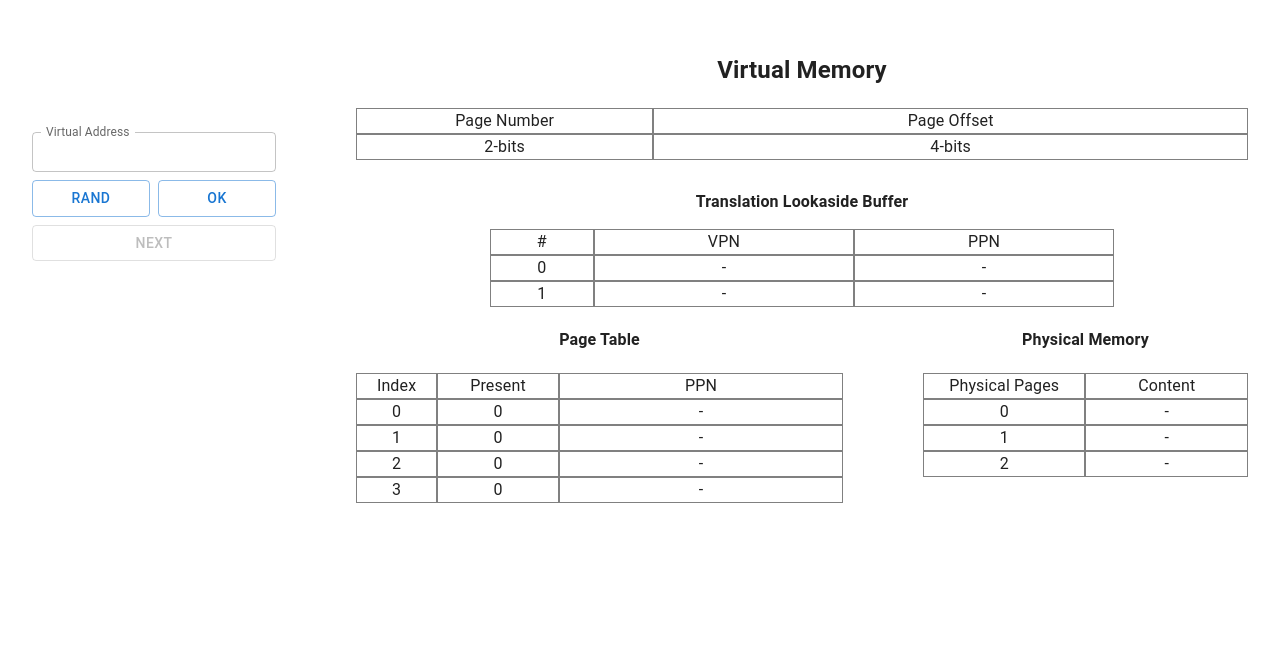
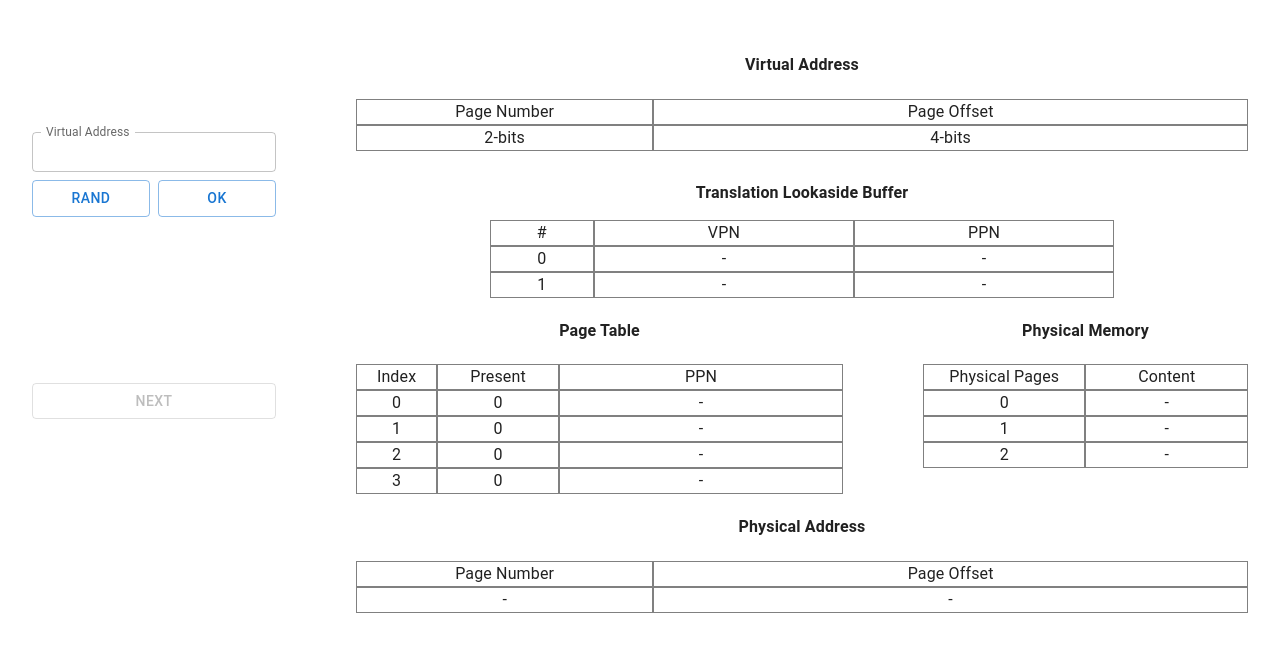
Before and after one commit to AndyCChen/VM-Demo, a React (Vite) app: page / in a window 1280 px wide. Shown: the top 652 px of the page. Built offline with nearby package versions, Linux system fonts and the light colour scheme.

Commit message:
save work

```diff
--- a/src/App.tsx
+++ b/src/App.tsx
@@ -1,4 +1,5 @@
 import { ChangeEvent, useReducer, useState } from 'react'
+import Box from '@mui/material/Box';
 import Grid from '@mui/material/Grid2'
 import TextField from '@mui/material/TextField';
 import Button from '@mui/material/Button';
@@ -77,8 +78,10 @@ function App() {
 		document.dispatchEvent(event)
 	}
 
+	const [message, setMessage] = useState<string>('')
 	const messasgeCallback = (msg: string) => {
 		console.log(msg)
+		setMessage(msg)
 	}
 
 	return (
@@ -115,6 +118,9 @@ function App() {
 							Ok
 						</Button>
 					</Stack>
+					<Box sx={{ height: '150px' }}>
+						{message}
+					</Box>
 					<Button
 						variant='outlined'
 						disabled={!state.nextToggle}
--- a/src/components/VmSim.tsx
+++ b/src/components/VmSim.tsx
@@ -30,8 +30,7 @@ enum VmState {
    PAGE_TABLE_ENTRY_PRESENT,
    PAGE_TABLE_SWAP,
    PAGE_EVICT,
-   TLB_END,
-   PAGE_TABLE_END,
+   END,
 }
 
 type VmSimProps = {
@@ -59,7 +58,7 @@ export default function VmSim({ virtualAddress, endCallback, msgCallback }: VmSi
 
    const [pageTable, setPageTable] = useState<PTB[]>(() => {
       const entries: PTB[] = []
-      for (let i = 0; i < CONFIG.PAGE_TBL_SIZE(); ++i) {
+      for (let i = 0; i < CONFIG.PAGE_TABLE_SIZE(); ++i) {
          entries.push({
             PPN: null,
             presentBit: false
@@ -79,6 +78,9 @@ export default function VmSim({ virtualAddress, endCallback, msgCallback }: VmSi
       return entries
    })
 
+   const [physicalPageNum, setPhysicalPageNum] = useState<string | null>(null)
+   const [pageOffset, setPageOffset] = useState<string | null>(null)
+
    const currentState = useRef<VmState>(VmState.TLB_SEARCH)
    const freePage = useRef<number>(-1) // index of a free physical page
    const freeTlbEntry = useRef<number>(-1) // index of a free tlb entry
@@ -87,7 +89,9 @@ export default function VmSim({ virtualAddress, endCallback, msgCallback }: VmSi
       switch (currentState.current) {
          // begin
          case VmState.TLB_SEARCH:
-            console.log('tlb search')
+            msgCallback('tlb search')
+            setPhysicalPageNum(null)
+            setPageOffset(null)
             if (tlb.find((entry) => entry.VPN === vpn) != undefined)
                currentState.current = VmState.TLB_HIT
             else
@@ -97,17 +101,17 @@ export default function VmSim({ virtualAddress, endCallback, msgCallback }: VmSi
 
          // tlb hit
          case VmState.TLB_HIT:
-            console.log('tlb hit')
-            currentState.current = VmState.TLB_END
+            msgCallback('tlb hit')
+            currentState.current = VmState.END
             break
 
          // tlb miss must reference page table
          case VmState.TLB_MISS:
-            console.log('tlb miss')
+            msgCallback('tlb miss')
             currentState.current = VmState.PAGE_TABLE_LOOKUP
             break
          case VmState.PAGE_TABLE_LOOKUP:
-            console.log('page table lookup', vpn)
+            msgCallback(`Lookup page table at index ${vpn}`)
             if (pageTable[vpn].presentBit)
                currentState.current = VmState.PAGE_TABLE_ENTRY_PRESENT
             else
@@ -118,23 +122,23 @@ export default function VmSim({ virtualAddress, endCallback, msgCallback }: VmSi
          case VmState.PAGE_TABLE_ENTRY_PRESENT:
             freeTlbEntry.current = tlb.findIndex((entry) => entry.VPN === null && entry.PPN === null)
             if (freeTlbEntry.current != -1) {
-               console.log('page table present, update tlb')
+               msgCallback('page table present, update tlb')
                setTlb(tlb.map((entry, index) => {
                   if (index === freeTlbEntry.current)
                      return { VPN: vpn, PPN: freePage.current }
                   else
                      return entry
                }))
-               currentState.current = VmState.PAGE_TABLE_END
+               currentState.current = VmState.END
             }
             else {
-               console.log('page table present, select tlb entry to evict')
+               msgCallback('page table present, select tlb entry to evict')
                currentState.current = VmState.TLB_EVICT
             }
             break
 
          case VmState.PAGE_TABLE_FAULT:
-            console.log('page fault')
+            msgCallback('Page fault')
             freePage.current = physicalMemory.findIndex((entry) => entry.PAGE_TABLE_IDX === null)
             if (freePage.current != -1) {
                currentState.current = VmState.PAGE_TABLE_SWAP
@@ -159,7 +163,7 @@ export default function VmSim({ virtualAddress, endCallback, msgCallback }: VmSi
 
             freeTlbEntry.current = tlb.findIndex((entry) => entry.VPN === null && entry.PPN === null)
             if (freeTlbEntry.current != -1) {
-               console.log('page swap', freePage.current)
+               msgCallback(`Page swap ${freePage.current}`)
 
                setTlb(tlb.map((entry, index) => {
                   if (index === freeTlbEntry.current)
@@ -167,10 +171,10 @@ export default function VmSim({ virtualAddress, endCallback, msgCallback }: VmSi
                   else
                      return entry
                }))
-               currentState.current = VmState.PAGE_TABLE_END
+               currentState.current = VmState.END
             }
             else {
-               console.log('select tlb entry to evict')
+               msgCallback('select tlb entry to evict')
                currentState.current = VmState.TLB_EVICT
             }
             break
@@ -184,18 +188,18 @@ export default function VmSim({ virtualAddress, endCallback, msgCallback }: VmSi
                   else
                      return entry
                }))
-               console.log('select tlb entry ', evit_index, ' to evict')
-               currentState.current = VmState.PAGE_TABLE_END
+               msgCallback(`select tlb entry ${evit_index} to evict`)
+               currentState.current = VmState.END
                break
             }
          case VmState.PAGE_EVICT:
             {
-               let evit_index = Math.floor(Math.random() * CONFIG.PHYSICAL_PAGES)
+               let evict_index = Math.floor(Math.random() * CONFIG.PHYSICAL_PAGES)
                let evicted_page: number
-               freePage.current = evit_index
+               freePage.current = evict_index
 
                setPhysicalMemory(physicalMemory.map((entry, index) => {
-                  if (index === evit_index) {
+                  if (index === evict_index) {
                      evicted_page = entry.PAGE_TABLE_IDX as number
                      return { PPN: entry.PPN, PAGE_TABLE_IDX: vpn }
                   }
@@ -205,38 +209,36 @@ export default function VmSim({ virtualAddress, endCallback, msgCallback }: VmSi
 
                setPageTable(pageTable.map((entry, index) => {
                   if (index === evicted_page)
-                     return {...entry, presentBit: false}
+                     return { ...entry, presentBit: false }
                   else
                      return entry
                }))
 
-               setTlb(tlb.map((entry, index) => {
+               setTlb(tlb.map((entry) => {
                   if (entry.VPN === evicted_page)
-                     return {VPN: null, PPN: null}
+                     return { VPN: null, PPN: null }
                   else
                      return entry
                }))
 
-               console.log('select page in physical page ', evit_index, ' to evict')
+               msgCallback(`select page in physical page ${evict_index} to evict`)
                currentState.current = VmState.PAGE_TABLE_SWAP
                break
             }
 
-         case VmState.TLB_END:
-            console.log('page in tlb end')
-            currentState.current = VmState.TLB_SEARCH
-            endCallback()
-            break
-         case VmState.PAGE_TABLE_END:
-            console.log('end')
-            currentState.current = VmState.TLB_SEARCH
-            endCallback()
-            break
+         case VmState.END:
+            {
+               setPageOffset(virtualPageOffset)
+               setPhysicalPageNum( pageTable[vpn].PPN?.toString(2).padStart(2, '0')! )
+               msgCallback('')
+               endCallback()
+               currentState.current = VmState.TLB_SEARCH
+               break
+            }
 
          default:
             alert('Invalid state!')
       }
-
    }
 
    useEffect(() => {
@@ -248,7 +250,7 @@ export default function VmSim({ virtualAddress, endCallback, msgCallback }: VmSi
 
    return (
       <>
-         <h2>Virtual Memory</h2>
+         <h4>Virtual Address</h4>
          <Grid id='Virtual-Address-bits' container spacing={0}>
             <Grid size={4} sx={{ border: '1px solid grey' }}>
                Page Number
@@ -322,7 +324,22 @@ export default function VmSim({ virtualAddress, endCallback, msgCallback }: VmSi
             </Grid>
          </Grid>
 
+         <h4>Physical Address</h4>
+         <Grid container id='physical-address'>
+            <Grid size={4} sx={{ border: '1px solid grey' }}>
+               Page Number
+            </Grid>
+            <Grid size={8} sx={{ border: '1px solid grey' }}>
+               Page Offset
+            </Grid>
 
+            <Grid size={4} sx={{ border: '1px solid grey' }}>
+               {physicalPageNum === null ? '-' : physicalPageNum}
+            </Grid>
+            <Grid size={8} sx={{ border: '1px solid grey' }}>
+               {pageOffset === null ? '-' : pageOffset}
+            </Grid>
+         </Grid>
 
 
       </>
--- a/src/utils/config.ts
+++ b/src/utils/config.ts
@@ -2,7 +2,7 @@ export const CONFIG = Object.freeze({
 	MAX: 64,
 	TLB_SIZE: 2,
 	PHYSICAL_PAGES: 3,
-   PAGE_TBL_SIZE: function () {
+   PAGE_TABLE_SIZE: function () {
 		return ((this.MAX - 1) >>> 4) + 1
 	},
 	PAGE_SIZE: function () {
```
